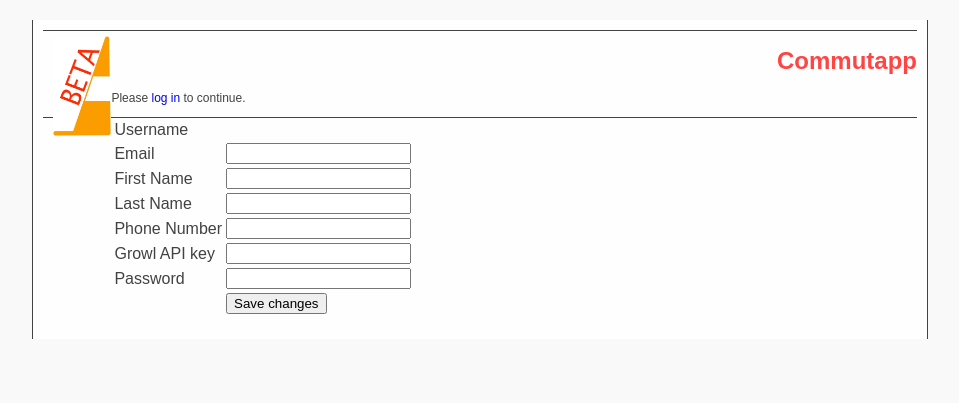
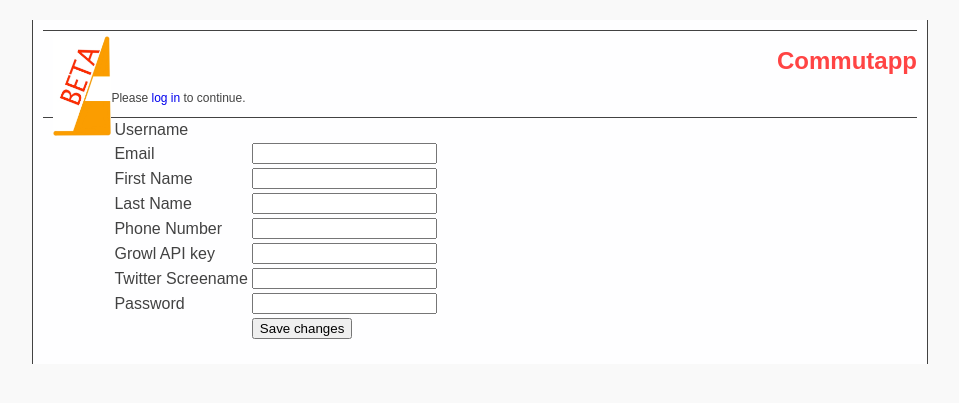
Before and after one commit to tomwardill/commutapp, a Django app: template src/LEEDSHACKTHING/leedshackthing/templates/profile.html in a window 1280 px wide. Shown: the top 403 px of the page, without its empty margins (160-1119 px from the left). Run offline with Django 3.2, Linux system fonts and the light colour scheme; the template is opened without the code that fills it, so the values that code supplies are empty; some libraries are stand-ins or nearby versions.

Commit message:
Added twitter field to user profile page. Closes #17

```diff
--- a/src/LEEDSHACKTHING/leedshackthing/main/views/user.py
+++ b/src/LEEDSHACKTHING/leedshackthing/main/views/user.py
@@ -23,8 +23,7 @@
             user.last_name = request.POST["last_name"]
             user_profile.phonenum = request.POST["phonenum"]
             user_profile.growlkey = request.POST["growlkey"]
-            #user_profile.com_hours = request.POST["com_hours"]
-            #user.com_mins = request.POST["com_mins"]
+            user_profile.twitter = request.POST["twitter"]
             user.save()
             user_profile.save()
             messages.success(request, 'Profile details updated.')
--- a/src/LEEDSHACKTHING/leedshackthing/templates/profile.html
+++ b/src/LEEDSHACKTHING/leedshackthing/templates/profile.html
@@ -10,6 +10,7 @@
 <tr><Td>Last Name</td><td><input type = "textbox" name = "last_name" value="{{ user.last_name }}"/></td></tr>
 <tr><td>Phone Number</td><td><input type = "textbox" name = "phonenum" value="{{ user_profile.phonenum }}"></td></tr>
 <tr><td>Growl API key</td><td><input type="textbox" name = "growlkey" value={{ user_profile.growlkey }}></td></tr>
+<tr><td>Twitter Screename</td><td><input type="textbox" name = "twitter" value={{user_profile.twitter}}></td></tr>
 <tr><td>Password</td><td><input type="password" name="password"/></td></tr>
 <tr><td></td><td><input type="submit" value="Save changes" /></td></tr>
 <input type="hidden" name="next" value="{{ next }}" />
```
